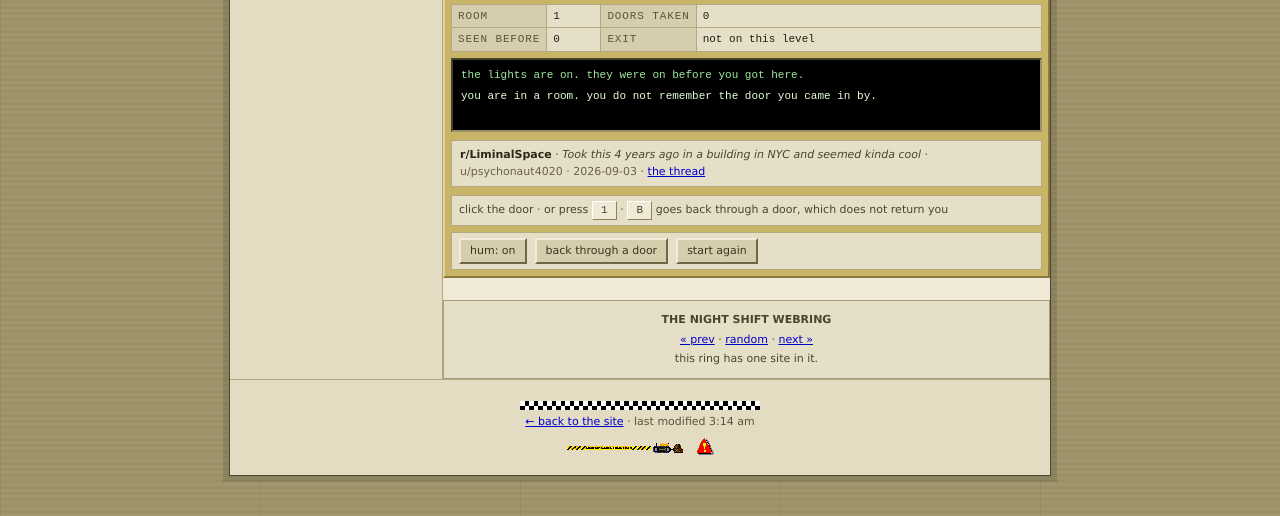
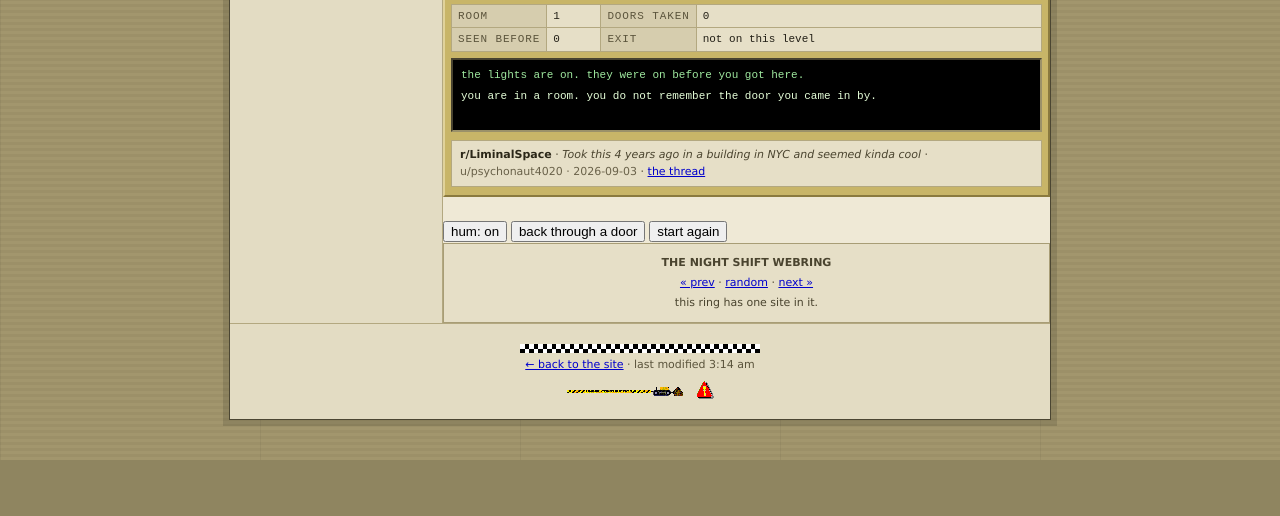
Before and after one commit to Catofminerva/Catofminerva.github.io, a Jekyll site: the page liminal.html, which Jekyll copies as it is, in a window 1280 px wide, cut to the strip 709-1225 px from the top of the page. Built offline with Jekyll 4.4.1, drawn with Linux system fonts in a browser that asks for light colours; after the commit the page ends 1169 px from its top, so only the background shows below that.

Commit message:
Update liminal.html

```diff
--- a/liminal.html
+++ b/liminal.html
@@ -478,11 +478,7 @@ a:hover{ color:#c00; }
 
           <div class="plate" id="plateCap" hidden></div>
 
-          <div class="keys">
-            <span class="kbdhint">
-              click the door &#183; or press <kbd>1</kbd> &#183;
-              <kbd>B</kbd> goes back through a door, which does not return you
-            </span>
+
           </div>
 
           <div class="strip2">
```
